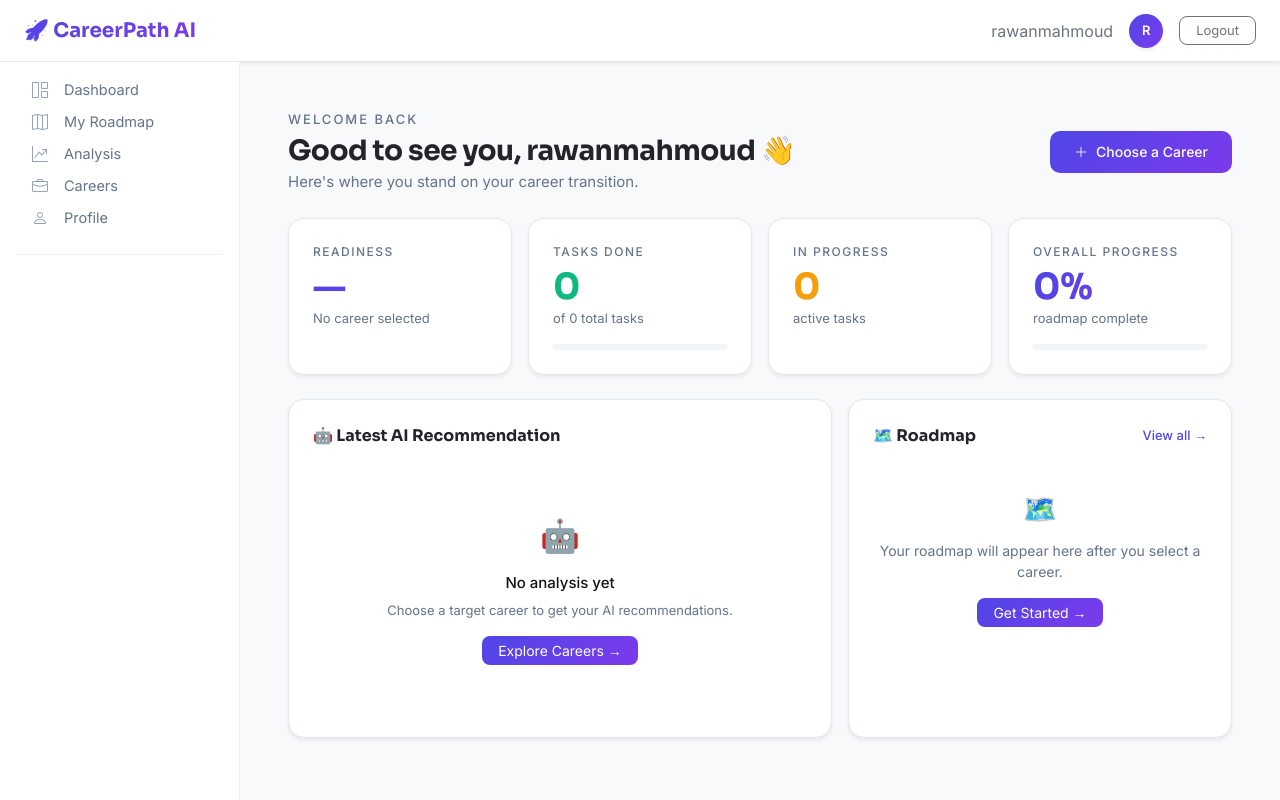
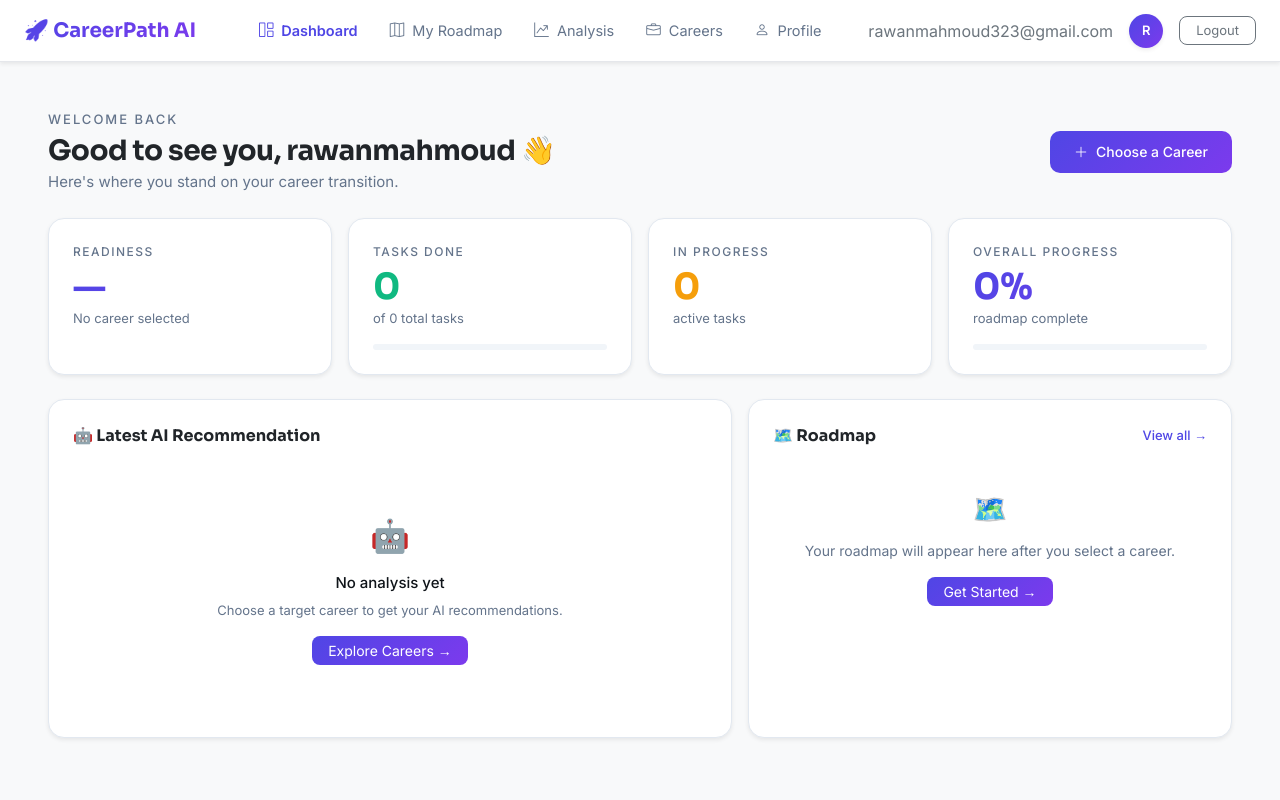
Before and after one commit to RawanMahmoud20/careerpath-ai, a Django app: page /dashboard/ in a window 1280 px wide. Run offline with Django 5.2, Linux system fonts and the light colour scheme; a user stored in the database is signed in.

Commit message:
refactor(dashboard): move navigation from sidebar to top navbar

```diff
--- a/careerpath_ai/dashboard/templates/dashboard/base.html
+++ b/careerpath_ai/dashboard/templates/dashboard/base.html
@@ -27,14 +27,13 @@
     .btn-custom-primary { transition: all .2s; }
     .btn-custom-primary:hover { opacity: .9; transform: translateY(-1px); box-shadow: 0 4px 16px rgba(79,70,229,0.35) !important; }
 
-    @media (min-width: 769px) {
-      .sidebar-fixed { width: 240px; position: fixed; top: 62px; left: 0; min-height: calc(100vh - 62px); }
-      .main-content-shifted { margin-left: 240px; }
+    /* Top-nav menu links */
+    .cp-nav-link {
+      font-size: 14.5px; color: #64748B; text-decoration: none;
+      padding: 6px 12px; border-radius: 8px; transition: all 0.2s ease;
     }
-    @media (max-width: 768px) {
-      .sidebar-fixed { display: none !important; }
-      .main-content-shifted { margin-left: 0 !important; }
-    }
+    .cp-nav-link:hover { color: #4F46E5; background-color: #EEF2F6; }
+    .cp-nav-link.active { color: #4F46E5; font-weight: 600; }
   </style>
 
   {% block extra_css %}{% endblock %}
@@ -45,62 +44,38 @@
     <div class="container-fluid px-4">
       <a class="navbar-brand ff-sora fw-bold fs-5 text-gradient-custom" href="/dashboard/">🚀 CareerPath AI</a>
 
-      <div class="ms-auto d-flex align-items-center gap-3">
-        <span class="fs-6 text-secondary d-none d-sm-inline">{{ user.username }}</span>
-        <div class="bg-gradient-custom text-white d-flex align-items-center justify-content-center rounded-circle fw-bold shadow-sm"
-             style="width: 34px; height: 34px; font-size: 13px;">
-          {{ user.username|first|upper }}
+      <button class="navbar-toggler" type="button" data-bs-toggle="collapse" data-bs-target="#cpNav" aria-controls="cpNav" aria-expanded="false" aria-label="Toggle navigation">
+        <span class="navbar-toggler-icon"></span>
+      </button>
+
+      <div class="collapse navbar-collapse" id="cpNav">
+        <!-- Center menu links (moved here from the old sidebar) -->
+        <div class="mx-auto d-flex align-items-center gap-2 my-3 my-lg-0">
+          <a href="/dashboard/" class="cp-nav-link {% if request.resolver_match.url_name == 'home' %}active{% endif %}">
+            <i class="bi bi-grid-1x2 me-1"></i> Dashboard
+          </a>
+          <a href="#" class="cp-nav-link"><i class="bi bi-map me-1"></i> My Roadmap</a>
+          <a href="#" class="cp-nav-link"><i class="bi bi-graph-up-arrow me-1"></i> Analysis</a>
+          <a href="#" class="cp-nav-link"><i class="bi bi-briefcase me-1"></i> Careers</a>
+          <a href="#" class="cp-nav-link"><i class="bi bi-person me-1"></i> Profile</a>
         </div>
-        <a href="#" class="btn btn-sm btn-outline-secondary px-3" style="border-radius: 8px; font-size: 13px;">
-          Logout
-        </a>
+
+        <!-- Right side: user + logout -->
+        <div class="d-flex align-items-center gap-3">
+          <span class="fs-6 text-secondary d-none d-sm-inline">{{ user.full_name|default:user.email }}</span>
+          <div class="bg-gradient-custom text-white d-flex align-items-center justify-content-center rounded-circle fw-bold shadow-sm"
+               style="width: 34px; height: 34px; font-size: 13px;">
+            {{ user.full_name|default:user.email|first|upper }}
+          </div>
+          <a href="{% url 'logout' %}" class="btn btn-sm btn-outline-secondary px-3" style="border-radius: 8px; font-size: 13px;">
+            Logout
+          </a>
+        </div>
       </div>
     </div>
   </nav>
 
- <div class="sidebar-fixed bg-white border-end p-3 d-flex flex-column gap-2" style="border-color: #EEF2F6 !important; z-index: 1020;">
-
-    <a href="/dashboard/" class="nav-link d-flex align-items-center gap-3 px-3 py-2.5 rounded-3 text-decoration-none {% if request.resolver_match.url_name == 'dashboard' %}fw-semibold{% endif %}"
-       style="font-size: 14.5px; transition: all 0.2s ease;
-              {% if request.resolver_match.url_name == 'dashboard' %} background-color: #EEF2F6; color: #4F46E5 !important; {% else %} color: #64748B; {% endif %}">
-      <i class="bi bi-grid-1x2 fs-6" style="{% if request.resolver_match.url_name == 'dashboard' %} color: #4F46E5; {% else %} color: #94A3B8; {% endif %}"></i> Dashboard
-    </a>
-
-    <a href="#" class="nav-link d-flex align-items-center gap-3 px-3 py-2.5 rounded-3 text-decoration-none" style="font-size: 14.5px; color: #64748B; transition: all 0.2s ease;">
-      <i class="bi bi-map fs-6" style="color: #94A3B8;"></i> My Roadmap
-    </a>
-
-    <a href="#" class="nav-link d-flex align-items-center gap-3 px-3 py-2.5 rounded-3 text-decoration-none" style="font-size: 14.5px; color: #64748B; transition: all 0.2s ease;">
-      <i class="bi bi-graph-up-arrow fs-6" style="color: #94A3B8;"></i> Analysis
-    </a>
-
-    <a href="#" class="nav-link d-flex align-items-center gap-3 px-3 py-2.5 rounded-3 text-decoration-none" style="font-size: 14.5px; color: #64748B; transition: all 0.2s ease;">
-      <i class="bi bi-briefcase fs-6" style="color: #94A3B8;"></i> Careers
-    </a>
-
-    <a href="#" class="nav-link d-flex align-items-center gap-3 px-3 py-2.5 rounded-3 text-decoration-none" style="font-size: 14.5px; color: #64748B; transition: all 0.2s ease;">
-      <i class="bi bi-person fs-6" style="color: #94A3B8;"></i> Profile
-    </a>
-
-    <hr class="my-3" style="border-color: #E2E8F0; opacity: 0.6;">
-
-    {% if plan %}
-    <div class="p-3 border rounded-4 mt-auto" style="background-color: rgba(79, 70, 229, 0.03); border-color: rgba(79, 70, 229, 0.08) !important;">
-      <div class="text-uppercase fw-semibold mb-1" style="font-size: 11px; color: #94A3B8; letter-spacing: 1.5px;">Target Career</div>
-      <div class="fw-semibold text-dark mb-2" style="font-size: 14px;">📊 {{ plan.target_career.title }}</div>
-
-      <div class="progress rounded-pill" style="height: 6px; background-color: #F1F5F9;">
-        <div class="progress-bar bg-gradient-custom rounded-pill" role="progressbar" style="width: {{ plan.readiness_score }}%;"></div>
-      </div>
-      <div class="mt-1.5 d-flex justify-content-between align-items-center" style="font-size: 12px; color: #64748B;">
-        <span>Readiness</span>
-        <span class="fw-semibold text-primary">{{ plan.readiness_score }}%</span>
-      </div>
-    </div>
-    {% endif %}
-  </div>
-
-  <div class="main-content-shifted p-4 p-md-5">
+  <div class="p-4 p-md-5">
     {% if messages %}
       {% for msg in messages %}
       <div class="alert alert-{{ msg.tags }} alert-dismissible fade show rounded-3 shadow-sm border-0 mb-4" role="alert">
```
